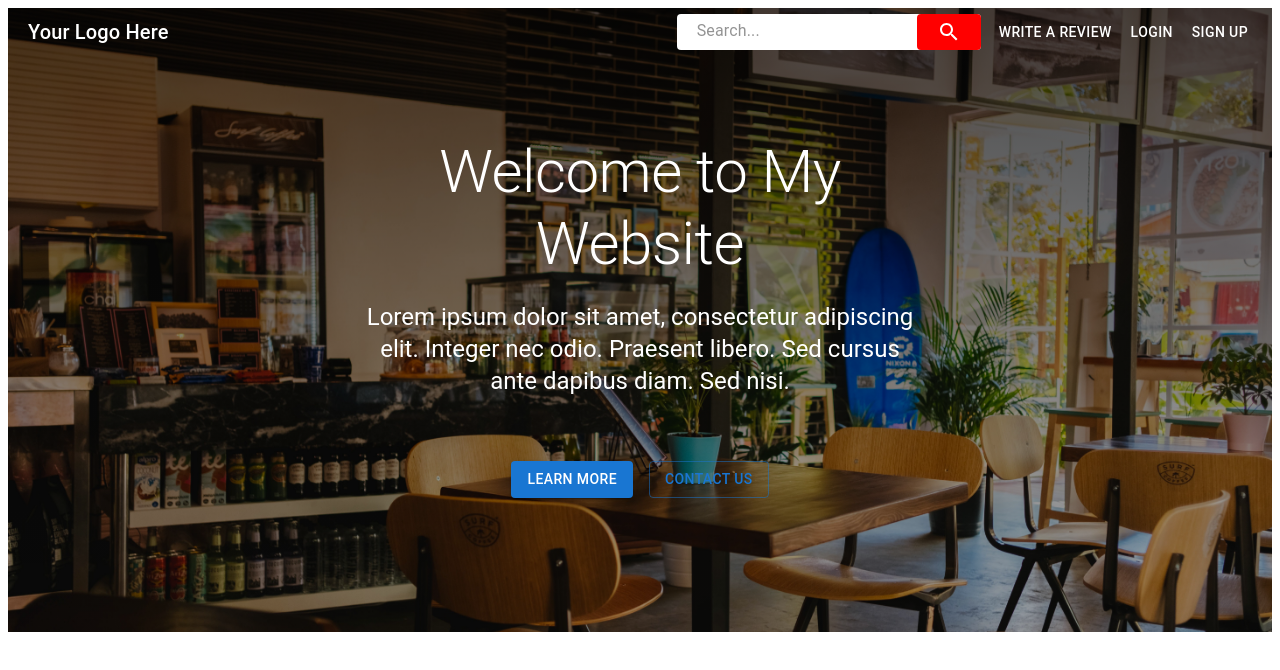
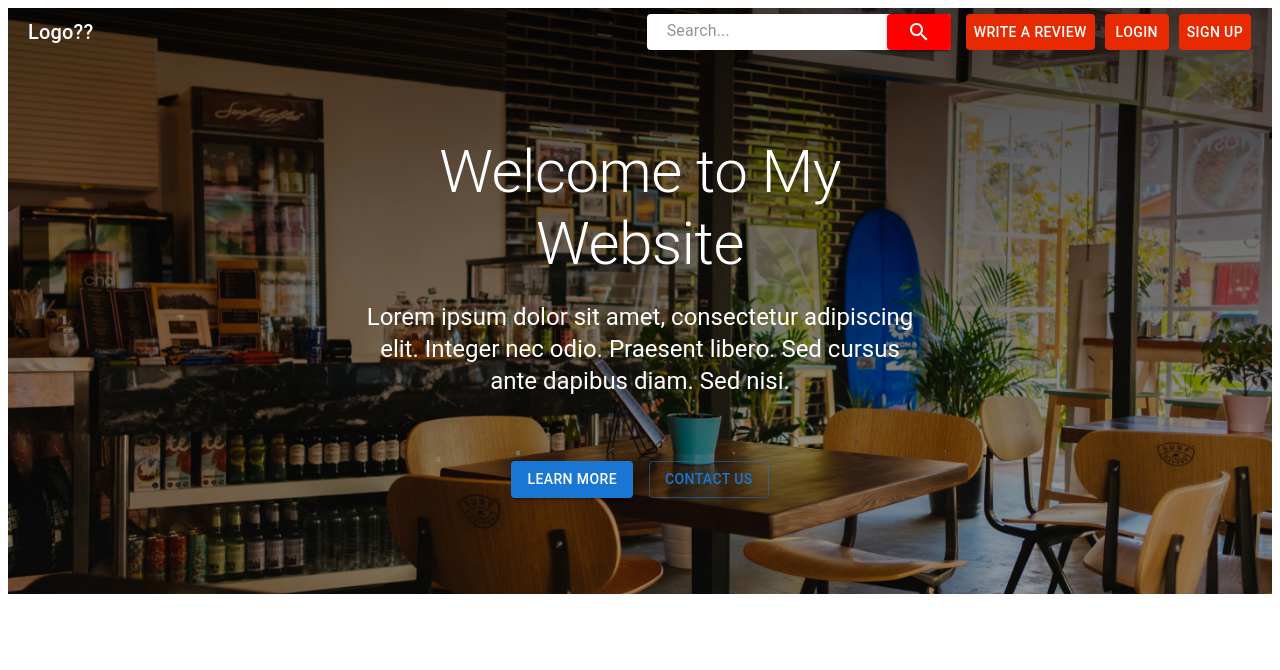
Before and after one commit to clarktr1/springbootapiFront, a React (Vite) app: page / in a window 1280 px wide. Shown: the top 670 px of the page. Built offline with nearby package versions, Linux system fonts and the light colour scheme.

Commit message:
fixes navbar styling and adds MUI components for divs

```diff
--- a/src/components/Hero/HeroContainer.tsx
+++ b/src/components/Hero/HeroContainer.tsx
@@ -17,32 +17,32 @@ const overlayStyle = {
     left: 0,
     height: '100%',
     width: '100%',
-    backgroundImage: 'linear-gradient(to bottom, rgba(0,0,0,0.7), rgba(0,0,0,0.3))', // Linear gradient from top to bottom
+    backgroundImage: 'linear-gradient(to bottom, rgba(0,0,0,0.7), rgba(0,0,0,0.3))',
   };
 
 
 const textPrimaryStyle = {
-  color: 'white', // Set text color to white
-  position: 'relative', // Ensure text appears above the overlay
-  zIndex: 1, // Set a higher z-index to ensure text appears above the overlay
+  color: 'white',
+  position: 'relative',
+  zIndex: 1,
 };
 
 const textSecondaryStyle = {
-  color: 'white', // Set text color to white
-  position: 'relative', // Ensure text appears above the overlay
-  zIndex: 1, // Set a higher z-index to ensure text appears above the overlay
-};
+  color: 'white',
+  position: 'relative',
+  zIndex: 1,
+}
 
 const HeroContainer = () => {
   return (
-    <div style={containerStyle}>
-      <div style={overlayStyle} />
+    <Container maxWidth="xl" sx={containerStyle}>
+      <Container maxWidth="xl" sx={overlayStyle} />
       <Container maxWidth="sm">
-        {/* Text elements placed after the overlay */}
-        <Typography variant="h2" align="center" style={textPrimaryStyle} gutterBottom>
+
+        <Typography variant="h2" align="center" sx={textPrimaryStyle} gutterBottom>
           Welcome to My Website
         </Typography>
-        <Typography variant="h5" align="center" style={textSecondaryStyle} paragraph>
+        <Typography variant="h5" align="center" sx={textSecondaryStyle} paragraph>
           Lorem ipsum dolor sit amet, consectetur adipiscing elit. Integer nec odio. Praesent libero. Sed cursus ante dapibus diam.
           Sed nisi.
         </Typography>
@@ -61,7 +61,7 @@ const HeroContainer = () => {
           </Grid>
         </div>
       </Container>
-    </div>
+    </Container>
   );
 };
 
--- a/src/components/NavBar/NavBar.tsx
+++ b/src/components/NavBar/NavBar.tsx
@@ -2,6 +2,17 @@ import React from 'react';
 import { AppBar, Toolbar, Typography, Button, IconButton, InputBase, alpha } from '@mui/material';
 import MenuIcon from '@mui/icons-material/Menu';
 import SearchIcon from '@mui/icons-material/Search';
+
+
+const buttonStlye ={
+    backgroundColor: '#E72A01',
+    color: 'white',
+    '&:hover': {
+        backgroundColor: '#E9664A',
+    },
+    margin: '0 5px'
+
+}
 
 const NavBar = () => {
   return (
@@ -12,7 +23,7 @@ const NavBar = () => {
           { /* Add your logo here */}
         </IconButton>
         <Typography variant="h6" style={{ flexGrow: 1 }}>
-          Your Logo Here
+          Logo??
         </Typography>
         {/* Search bar */}
         <div style={{ position: 'relative', borderRadius: '4px', backgroundColor: '#ffffff', marginRight: '10px' }}>
@@ -20,13 +31,13 @@ const NavBar = () => {
 
           </div>
           <InputBase placeholder="Search..." style={{ color: 'black', paddingLeft: '20px' }} />
-          <Button sx={{backgroundColor:"red"}}><SearchIcon sx={{color:"white"}}/></Button>
+          <Button variant="contained" sx={{backgroundColor:"red"}}><SearchIcon sx={{color:"white"}}/></Button>
 
         </div>
         {/* Buttons on the right */}
-        <Button color="inherit">Write a Review</Button>
-        <Button color="inherit">Login</Button>
-        <Button color="inherit">Sign Up</Button>
+        <Button sx={buttonStlye} color="inherit">Write a Review</Button>
+        <Button sx={buttonStlye} color="inherit">Login</Button>
+        <Button sx={buttonStlye} color="inherit">Sign Up</Button>
       </Toolbar>
     </AppBar>
   );
--- a/src/main.tsx
+++ b/src/main.tsx
@@ -5,6 +5,6 @@ import App from './App.tsx'
 
 ReactDOM.createRoot(document.getElementById('root')!).render(
   <React.StrictMode>
-    <App style={{margin:"0 0"}} />
+    <App />
   </React.StrictMode>,
 )
```
